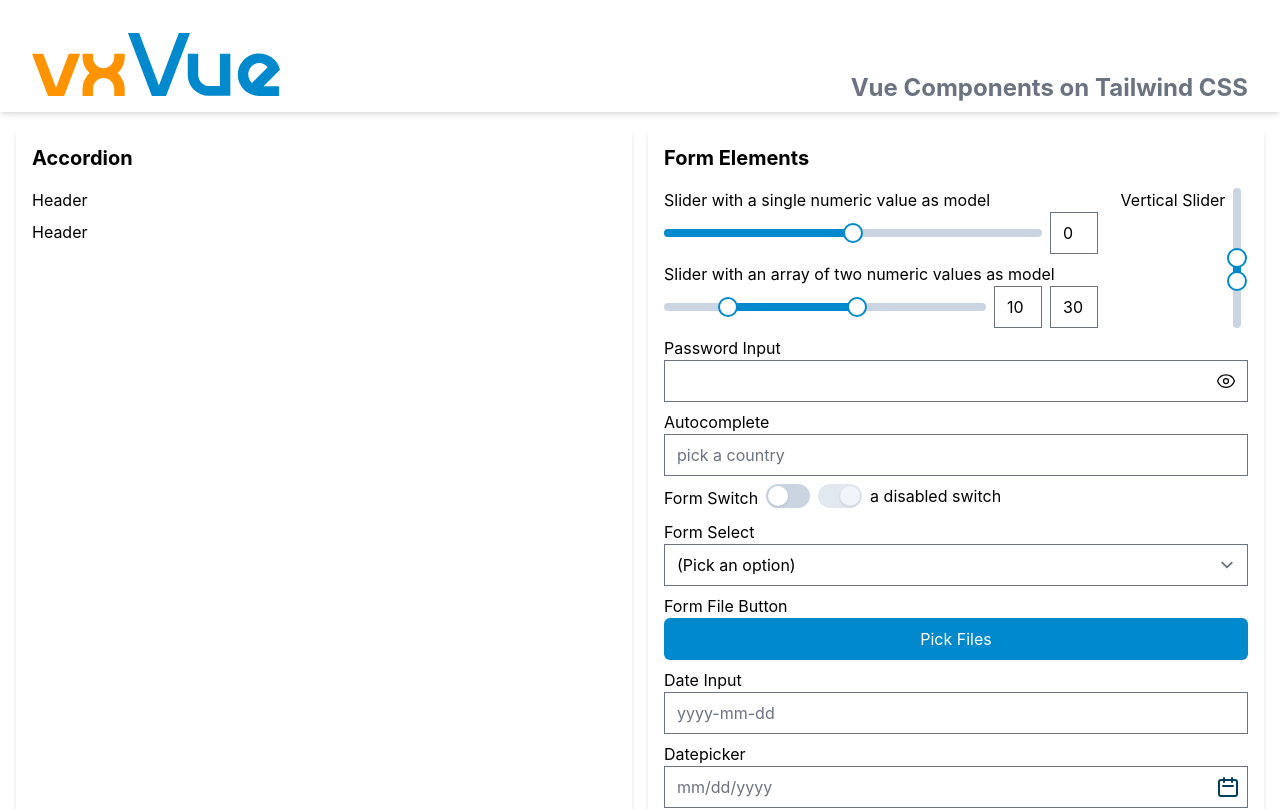
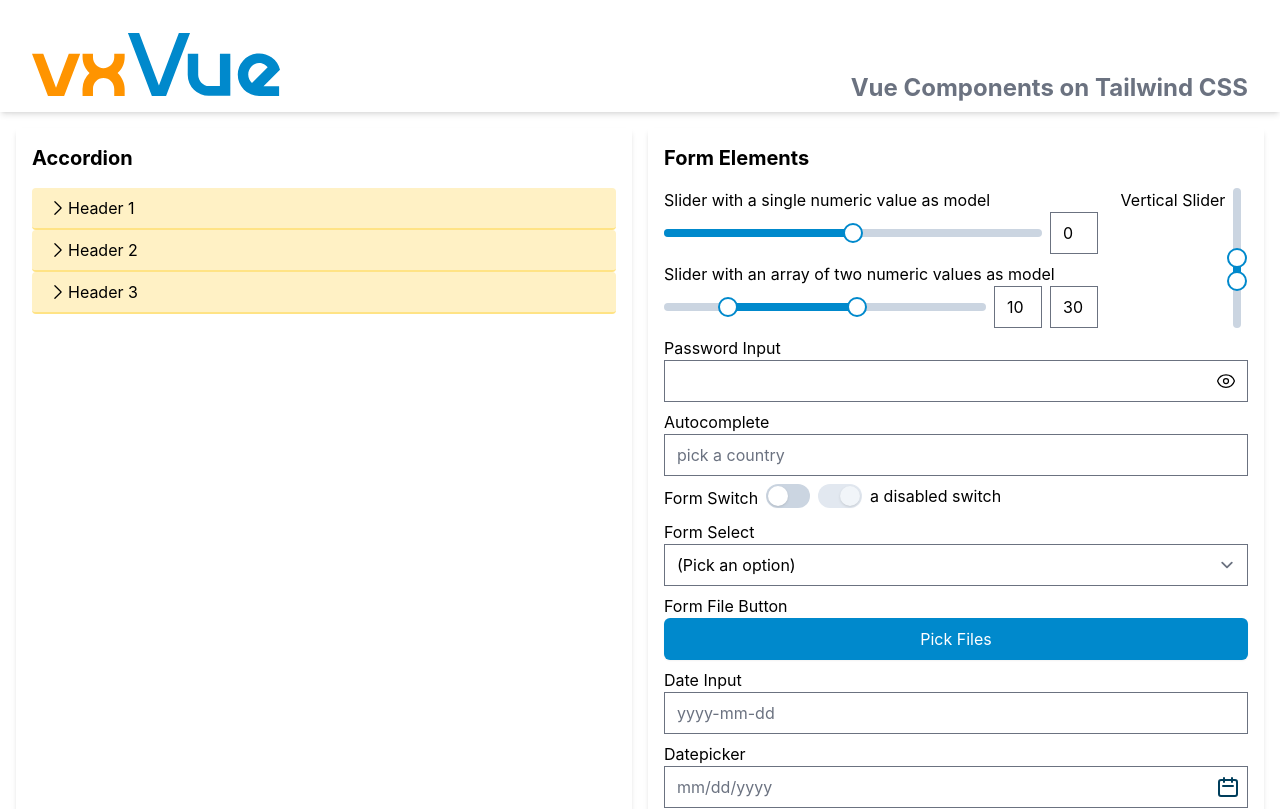
Before and after one commit to Vectrex/vxVue, a Vue app: page / in a window 1280 px wide. Shown: the top 809 px of the page. Built offline with nearby package versions, Linux system fonts and the light colour scheme.

Commit message:
Animation added to accordion component

```diff
--- a/src/App.vue
+++ b/src/App.vue
@@ -137,11 +137,61 @@
   <div class="grid grid-cols-1 gap-4 px-4 pt-28 mx-auto md:pt-32 lg:grid-cols-2 2xl:grid-cols-3">
     <div class="p-4 space-y-2 shadow-md">
       <h2 class="mb-4 text-xl font-bold">Accordion</h2>
+      <div>
       <accordion @update:active-index="accordionIndex = $event" :active-index="accordionIndex">
-        <accordion-panel />
-        <accordion-panel />
-        <div>Dummy</div>
+        <accordion-panel>
+          <template #header>Header 1</template>
+          <template #body>
+            <div class="p-4 bg-amber-200">
+              <p>
+                Lorem ipsum dolor sit amet, consectetur adipiscing elit, sed do eiusmod tempor incididunt ut labore et dolore magna aliqua. Ut enim ad minim veniam, quis nostrud exercitation ullamco laboris nisi ut aliquip ex ea commodo
+                consequat. Duis aute irure dolor in reprehenderit in voluptate velit esse cillum dolore eu fugiat nulla pariatur. Excepteur sint occaecat cupidatat non proident, sunt in culpa qui officia deserunt mollit anim id est
+                laborum.
+              </p>
+            </div>
+          </template>
+        </accordion-panel>
+        <accordion-panel>
+          <template #header>Header 2</template>
+          <template #body>
+            <div class="p-4 bg-emerald-200">
+              <p>
+                Lorem ipsum dolor sit amet, consectetur adipiscing elit, sed do eiusmod tempor incididunt ut labore et dolore magna aliqua. Ut enim ad minim veniam, quis nostrud exercitation ullamco laboris nisi ut aliquip ex ea commodo
+                consequat. Duis aute irure dolor in reprehenderit in voluptate velit esse cillum dolore eu fugiat nulla pariatur. Excepteur sint occaecat cupidatat non proident, sunt in culpa qui officia deserunt mollit anim id est
+                laborum.
+              </p>
+              <p>
+                Lorem ipsum dolor sit amet, consectetur adipiscing elit, sed do eiusmod tempor incididunt ut labore et dolore magna aliqua. Ut enim ad minim veniam, quis nostrud exercitation ullamco laboris nisi ut aliquip ex ea commodo
+                consequat. Duis aute irure dolor in reprehenderit in voluptate velit esse cillum dolore eu fugiat nulla pariatur. Excepteur sint occaecat cupidatat non proident, sunt in culpa qui officia deserunt mollit anim id est
+                laborum.
+              </p>
+              <p>
+                Lorem ipsum dolor sit amet, consectetur adipiscing elit, sed do eiusmod tempor incididunt ut labore et dolore magna aliqua. Ut enim ad minim veniam, quis nostrud exercitation ullamco laboris nisi ut aliquip ex ea commodo
+                consequat. Duis aute irure dolor in reprehenderit in voluptate velit esse cillum dolore eu fugiat nulla pariatur. Excepteur sint occaecat cupidatat non proident, sunt in culpa qui officia deserunt mollit anim id est
+                laborum.
+              </p>
+            </div>
+          </template>
+        </accordion-panel>
+        <accordion-panel>
+          <template #header>Header 3</template>
+          <template #body>
+            <div class="p-4 bg-fuchsia-300">
+              <p>
+                Lorem ipsum dolor sit amet, consectetur adipiscing elit, sed do eiusmod tempor incididunt ut labore et dolore magna aliqua. Ut enim ad minim veniam, quis nostrud exercitation ullamco laboris nisi ut aliquip ex ea commodo
+                consequat. Duis aute irure dolor in reprehenderit in voluptate velit esse cillum dolore eu fugiat nulla pariatur. Excepteur sint occaecat cupidatat non proident, sunt in culpa qui officia deserunt mollit anim id est
+                laborum.
+              </p>
+              <p>
+                Lorem ipsum dolor sit amet, consectetur adipiscing elit, sed do eiusmod tempor incididunt ut labore et dolore magna aliqua. Ut enim ad minim veniam, quis nostrud exercitation ullamco laboris nisi ut aliquip ex ea commodo
+                consequat. Duis aute irure dolor in reprehenderit in voluptate velit esse cillum dolore eu fugiat nulla pariatur. Excepteur sint occaecat cupidatat non proident, sunt in culpa qui officia deserunt mollit anim id est
+                laborum.
+              </p>
+            </div>
+          </template>
+        </accordion-panel>
       </accordion>
+      </div>
     </div>
     <div class="p-4 space-y-2 shadow-md">
       <h2 class="mb-4 text-xl font-bold">Form Elements</h2>
@@ -260,7 +310,7 @@
       <h2 class="mb-4 text-xl font-bold">Tabs</h2>
       <tabs :items="tabs.items" v-model:active-index="tabs.activeIndex">
         <template #icon="slotProps">
-          <span class="mr-2 -ml-0.5 w-5 h-5" v-if="slotProps.tab.icon">
+          <span class="mr-2 -ml-0.5 size-5" v-if="slotProps.tab.icon">
             <component :is="slotProps.tab.icon" class="w-5 h-5" fill="currentColor" />
           </span>
         </template>
@@ -272,7 +322,7 @@
     <template #title><span class="text-green-200">{{ toast.title }}</span></template>
     <template #icon>
       <span class="text-green-200">
-        <svg xmlns="http://www.w3.org/2000/svg" class="w-6 h-6" fill="none" viewBox="0 0 24 24" stroke="currentColor">
+        <svg xmlns="http://www.w3.org/2000/svg" class="size-6" fill="none" viewBox="0 0 24 24" stroke="currentColor">
           <path stroke-linecap="round" stroke-linejoin="round" stroke-width="2" d="M15 17h5l-1.405-1.405A2.032 2.032 0 0118 14.158V11a6.002 6.002 0 00-4-5.659V5a2 2 0 10-4 0v.341C7.67 6.165 6 8.388 6 11v3.159c0 .538-.214 1.055-.595 1.436L4 17h5m6 0v1a3 3 0 11-6 0v-1m6 0H9" />
         </svg>
       </span>
@@ -283,7 +333,7 @@
     <template #title>
       <div class="flex fixed justify-between items-center px-4 w-full h-16 bg-vxvue-500">
         <span class="text-xl font-bold text-white">A Modal</span>
-        <a href="#" @click.prevent="modal.show = false"><x-mark-icon class="w-5 h-5 text-white"/></a>
+        <a href="#" @click.prevent="modal.show = false"><x-mark-icon class="size-5 text-white"/></a>
       </div>
     </template>
     <template #default>
--- a/src/components/accordion-panel.vue
+++ b/src/components/accordion-panel.vue
@@ -1,4 +1,6 @@
 <script setup>
+  import { ChevronRightIcon } from "@heroicons/vue/24/solid"
+
   const emit = defineEmits(['select'])
   const props = defineProps({ show: Boolean })
   defineOptions({ name: 'accordion-panel' })
@@ -6,10 +8,13 @@
 </script>
 
 <template>
-  <slot name="header">
-    <div @click="handleClick">Header</div>
-  </slot>
-  <slot name="body" v-if="show">
-    <div>Body.</div>
-  </slot>
+  <button @click="handleClick" class="flex items-center w-full bg-vxvue-alt-100 space-x-2 px-4 py-2 rounded border-b-2 border-b-vxvue-alt-200">
+    <chevron-right-icon :class="['size-5 transform-gpu transition-transform duration-500', { 'rotate-90': show }]" />
+    <slot name="header" />
+  </button>
+  <div :class="['grid transition-grid-template-rows duration-500 ease-in-out', show ? 'grid-rows-1' : 'grid-rows-0']">
+    <div class="overflow-hidden">
+      <slot name="body" />
+    </div>
+  </div>
 </template>
```
